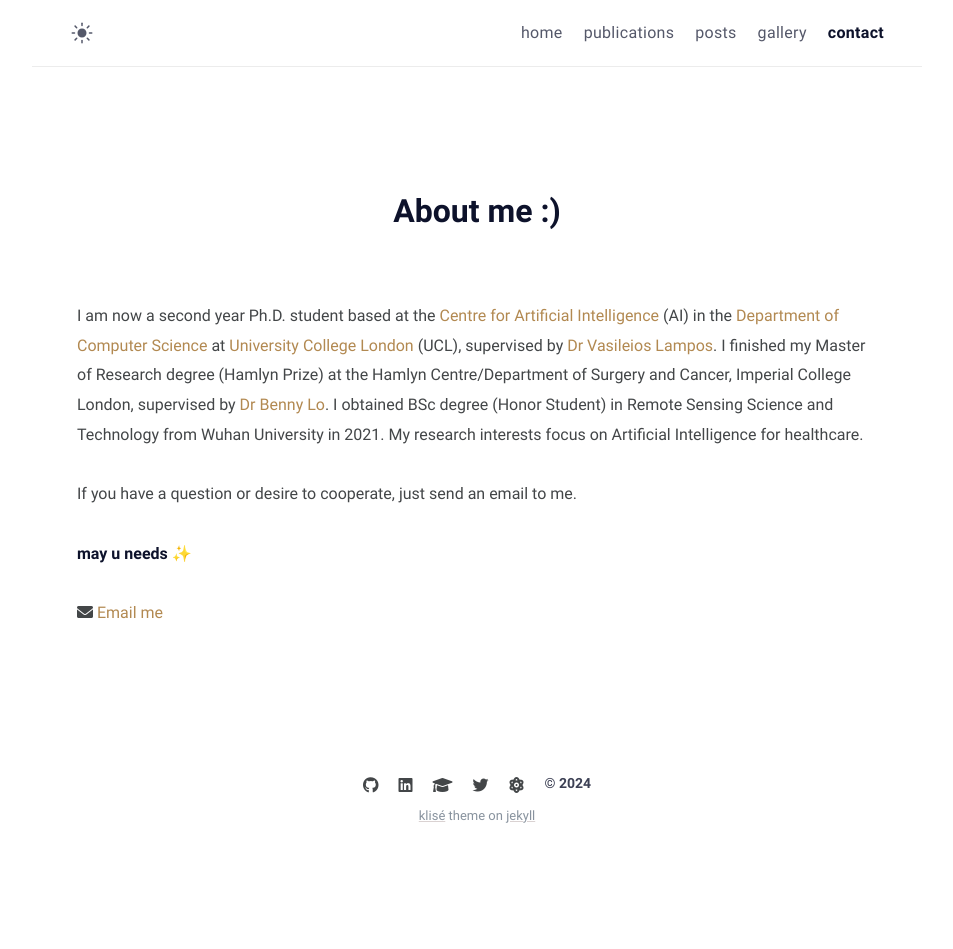
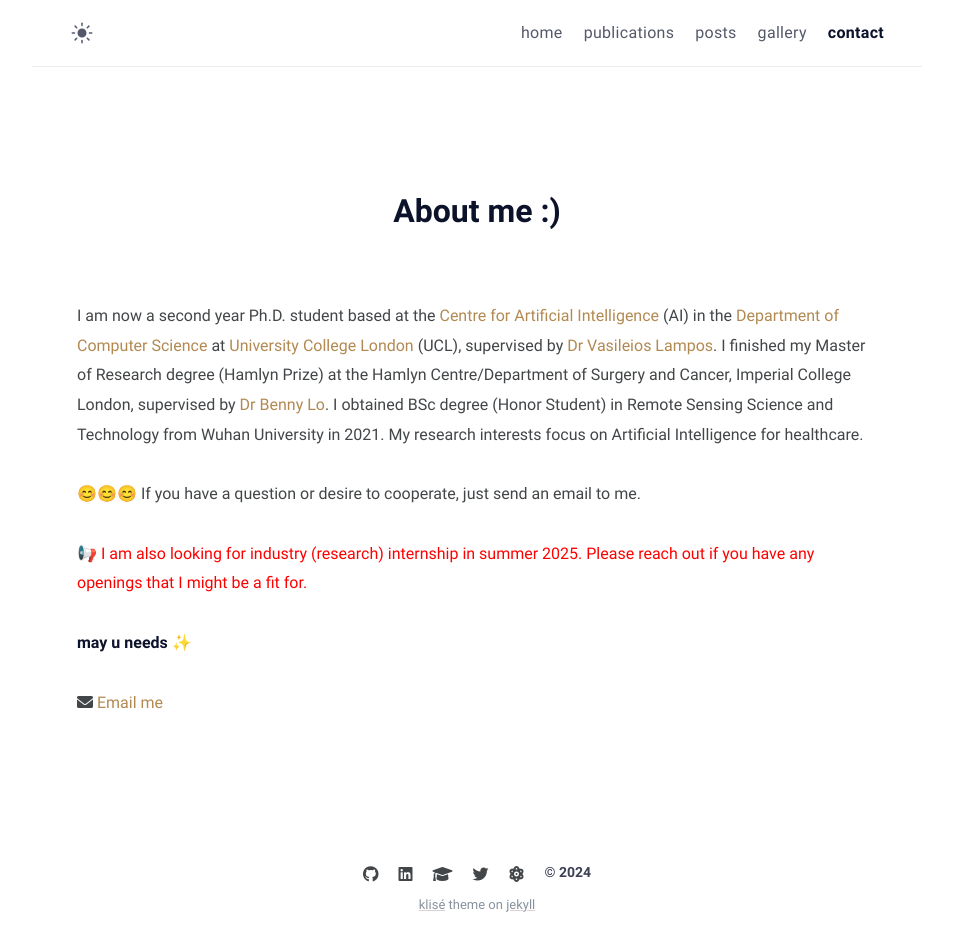
Before and after one commit to ClaudiaShu/claudiashu.github.io, a Jekyll site: the page built from about.md, in a window 1280 px wide. Shown: the whole page, without its empty margins (163-1116 px from the left). Built offline with Jekyll 4.4.1, drawn with Linux system fonts in a browser that asks for light colours; before the commit the page ends 900 px from its top, so only the background shows below that.

Commit message:
update info

```diff
--- a/about.md
+++ b/about.md
@@ -9,7 +9,10 @@ comments: false
 I am now a second year Ph.D. student based at the [Centre for Artificial Intelligence](https://www.ucl.ac.uk/ai-centre/) (AI) in the [Department of Computer Science](https://www.ucl.ac.uk/computer-science/) at [University College London](https://www.ucl.ac.uk/) (UCL), supervised by [Dr Vasileios Lampos](https://lampos.net/home). I finished my Master of Research degree (Hamlyn Prize) at the Hamlyn Centre/Department of Surgery and Cancer, Imperial College London, supervised by [Dr Benny Lo](https://www.bennyplo.com/bennylo/index.php). I obtained BSc degree (Honor Student) in Remote Sensing Science and Technology from Wuhan University in 2021. My research interests focus on Artificial Intelligence for healthcare.
 <!-- I am especially interested in using machine learning models to understand health-related statements and better facilitate them to downstream tasks. -->
 
-If you have a question or desire to cooperate, just send an email to me.
+😊😊😊 If you have a question or desire to cooperate, just send an email to me.
+
+<span style="color: red;">📢 I am also looking for industry (research) internship in summer 2025. Please reach out if you have any openings that I might be a fit for.</span>
+
 
 **may u needs ✨**
 
```
